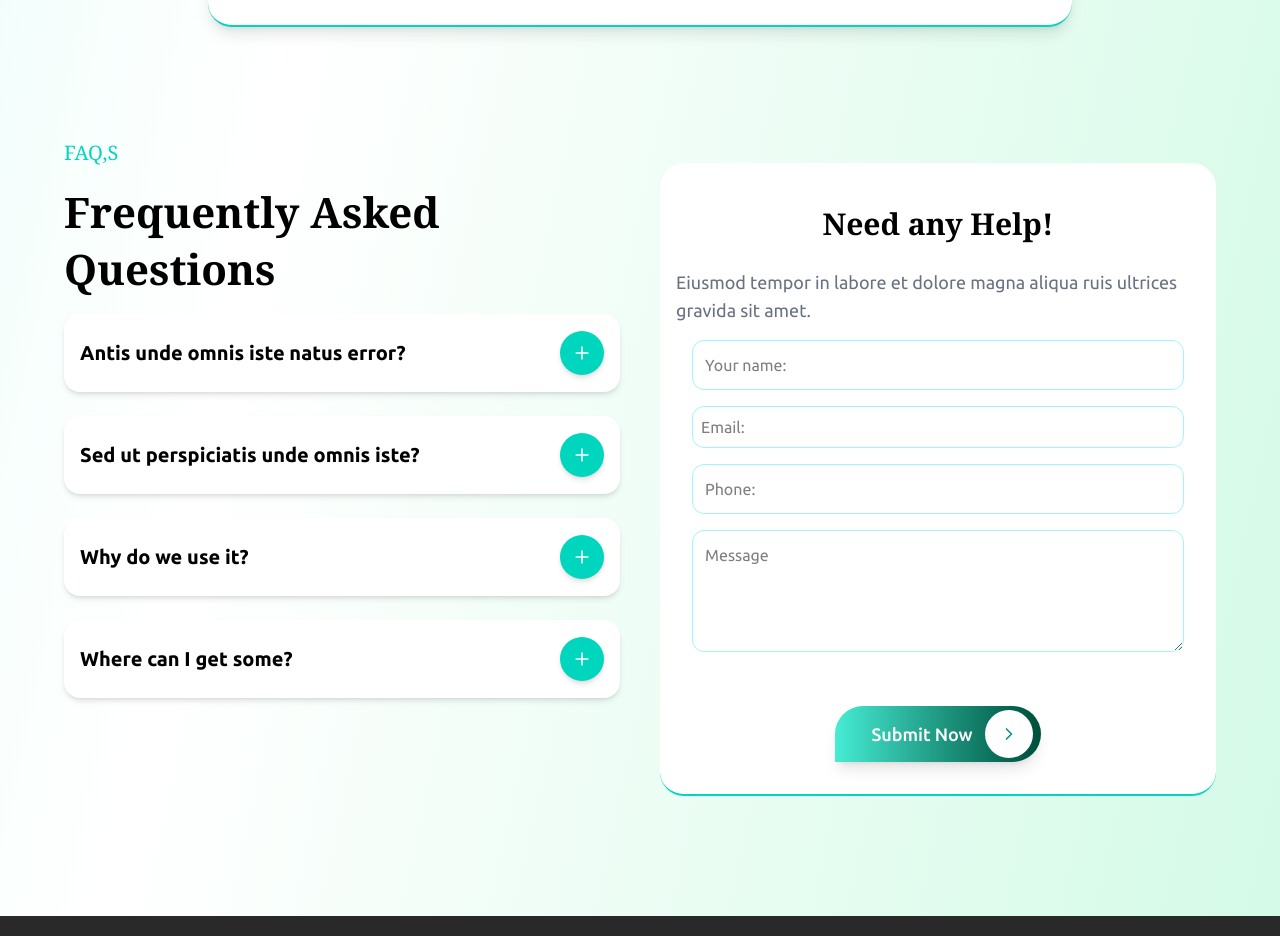
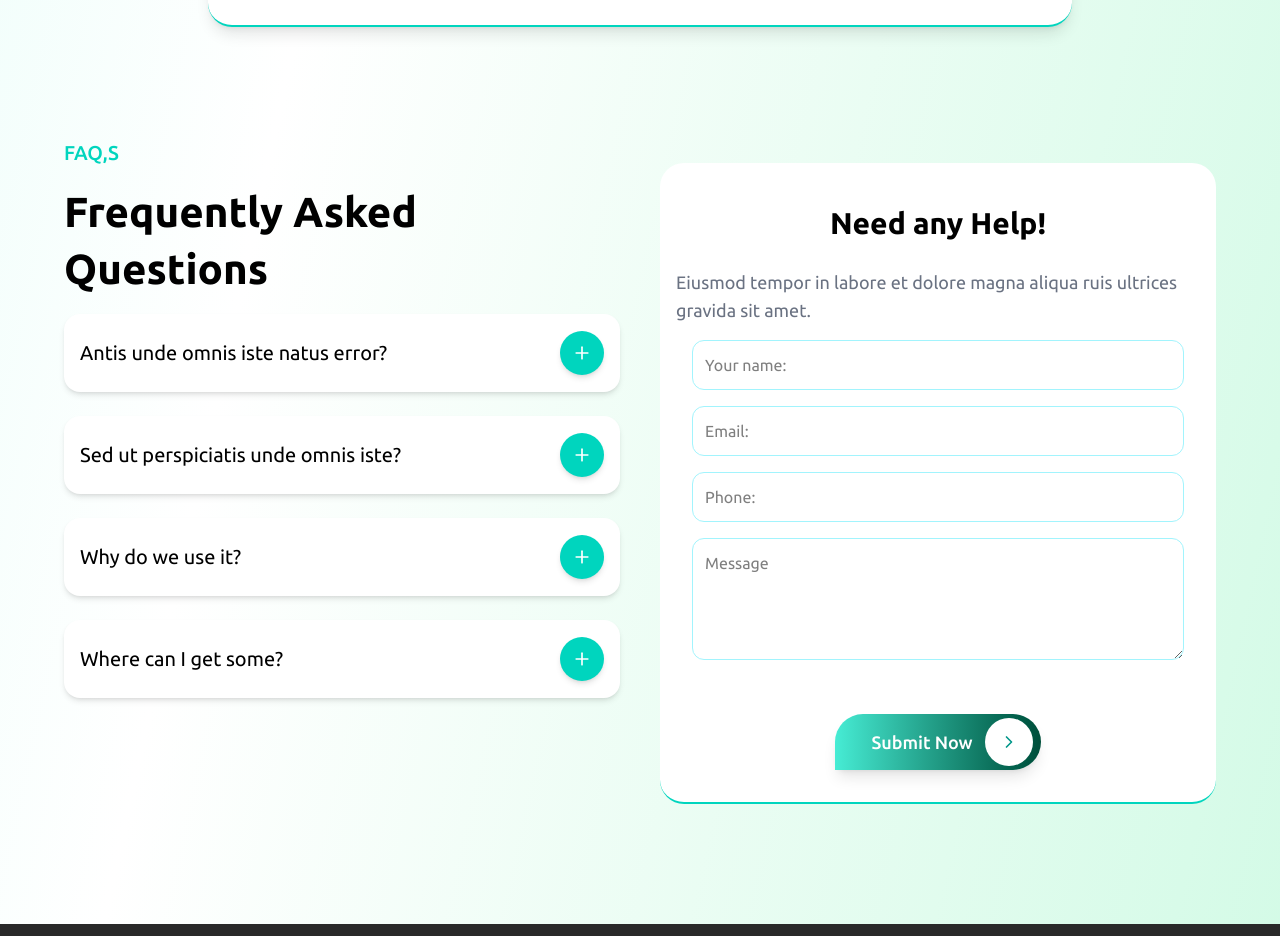
Before and after one commit to Shivam8299/Practice_task, a Next.js app: page / in a window 1280 px wide. Shown: the part 4520-5456 px from the top of the page. Built offline with nearby package versions, Linux system fonts and the light colour scheme.

Commit message:
new commit

```diff
--- a/src/app/components/Faq.js
+++ b/src/app/components/Faq.js
@@ -45,10 +45,10 @@ function Faq() {
         viewport={{ once: true, amount: 0.3 }}
         className="w-full md:px-12 lg:px-0  lg:max-w-[500px] xl:lg:max-w-[600px] 2xl:lg:max-w-[750px]"
       >
-        <p className="text-lg lg:text-xl uppercase text-center lg:text-start mb-4 md:text-medium md:font-medium lg:text-[20px] text-teal-400 font-serif">
+        <p className="text-lg lg:text-xl uppercase text-center lg:text-start mb-4 md:text-medium md:font-medium lg:text-[20px] text-teal-400 ">
           faq,s
         </p>
-        <p className="text-2xl md:text-3xl lg:text-[38px] xl:text-[42px] text-center lg:text-start font-bold leading-snug mb-6 lg:mb-4 font-serif">
+        <p className="text-2xl md:text-3xl lg:text-[38px] xl:text-[42px] text-center lg:text-start font-bold leading-snug mb-6 lg:mb-4 ">
           Frequently Asked Questions
         </p>
 
@@ -60,7 +60,7 @@ function Faq() {
             >
               {/* Question */}
               <div className="flex items-center justify-between">
-                <h2 className="text-[16px] sm:text-[20px] font-semibold py-2">
+                <h2 className="text-[16px] sm:text-[20px] py-2">
                   {faq.question}
                 </h2>
                 <button
@@ -98,7 +98,7 @@ function Faq() {
 
       {/* Contact Form */}
       <div className="mt-6 w-full flex flex-col items-center bg-white rounded-3xl border-b-[2px] border-teal-400 ">
-        <p className="text-[30px] pt-10 md:text-3xl text-center md:text-start font-bold leading-snug mb-2 font-serif">
+        <p className="text-[30px] pt-10 md:text-3xl text-center md:text-start font-bold leading-snug mb-2 ">
           Need any Help!
         </p>
         <p className="text-gray-500 mt-4 text-[14px] md:text-base lg:text-lg border-teal-400 pl-4 mb-4 text-center lg:text-start">
@@ -109,11 +109,14 @@ function Faq() {
           <input
             className=" p-2 md:p-3 outline-none border border-cyan-200 rounded-xl w-full mb-4"
             placeholder="Your name:"
+            required
           />
           <input
-            className="p-2 md:p-3outline-none border border-cyan-200 rounded-xl w-full mb-4"
+            className="p-2 md:p-3 outline-none border border-cyan-200 rounded-xl w-full mb-4"
             placeholder="Email:"
+            required
           />
+
           <input
             className="p-2 md:p-3 outline-none border border-cyan-200 rounded-xl w-full mb-4"
             placeholder="Phone:"
```
